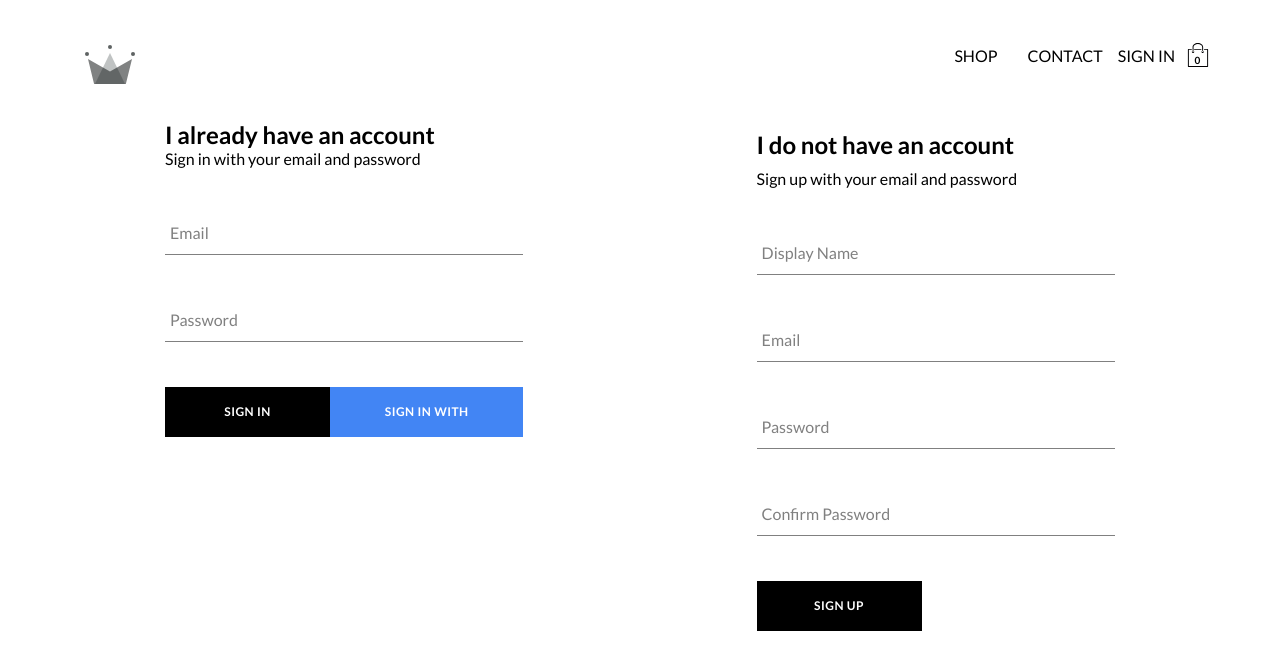
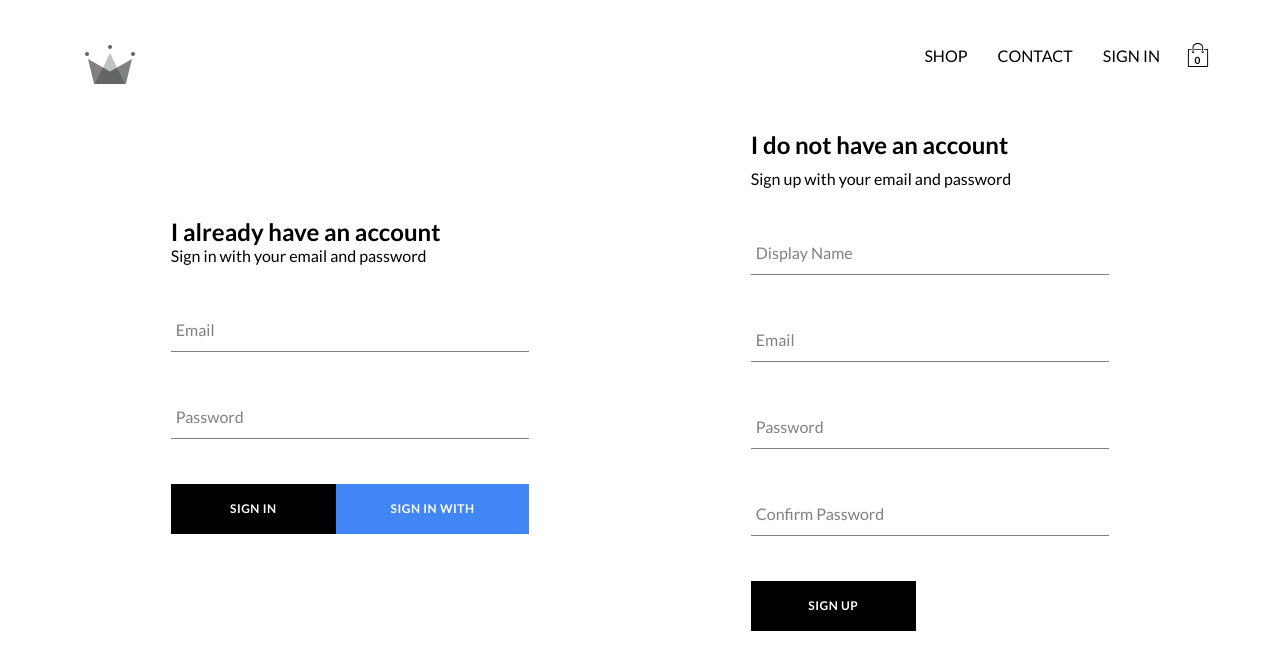
Before and after one commit to riz-l/rizji, a React (Create React App) app: page /sign-in in a window 1280 px wide. Shown: the top 670 px of the page. Built offline with nearby package versions, Linux system fonts and the light colour scheme; no server answers.

Commit message:
Updated the application with reselect, replaced cart selectors with memoized selectors

```diff
--- a/package.json
+++ b/package.json
@@ -16,6 +16,7 @@
     "react-scripts": "3.4.1",
     "redux": "^4.0.5",
     "redux-logger": "^3.0.6",
+    "reselect": "^4.0.0",
     "typescript": "^3.9.6"
   },
   "scripts": {
--- a/src/components/UI/CartDropdown/CartDropdown.component.jsx
+++ b/src/components/UI/CartDropdown/CartDropdown.component.jsx
@@ -1,6 +1,7 @@
 // Import: Dependencies
 import React from "react";
 import { connect } from "react-redux";
+import { selectCartItems } from "../../../redux/cart/cart.selectors";
 
 // Import: Styling
 import "./CartDropdown.styles.scss";
@@ -23,8 +24,8 @@ function CartDropdown({ cartItems }) {
   );
 }
 
-const mapStateToProps = ({ cart: { cartItems } }) => ({
-  cartItems,
+const mapStateToProps = (state) => ({
+  cartItems: selectCartItems(state),
 });
 
 // Export: CartDropdown
--- a/src/components/UI/CartDropdown/CartDropdown.styles.scss
+++ b/src/components/UI/CartDropdown/CartDropdown.styles.scss
@@ -9,7 +9,7 @@
   position: absolute;
   right: 20px;
   top: 80px;
-  width: 400px;
+  width: 500px;
   z-index: 5;
 
   .CartDropdown__cart-items {
--- a/src/components/UI/CartIcon/CartIcon.component.jsx
+++ b/src/components/UI/CartIcon/CartIcon.component.jsx
@@ -2,6 +2,7 @@
 import React from "react";
 import { connect } from "react-redux";
 import { toggleCartHidden } from "../../../redux/cart/cart.actions";
+import { selectCartItemsCount } from "../../../redux/cart/cart.selectors";
 
 // Import: Styling
 import "./CartIcon.styles.scss";
@@ -10,11 +11,11 @@ import "./CartIcon.styles.scss";
 import { ReactComponent as ShoppingIcon } from "../../../assets/images/shopping-bag.svg";
 
 // UI: CartIcon
-function CartIcon({ toggleCartHidden }) {
+function CartIcon({ toggleCartHidden, itemCount }) {
   return (
     <div className="CartIcon" onClick={toggleCartHidden}>
       <ShoppingIcon className="CartIcon__shopping-icon" />
-      <span className="CartIcon__item-count">0</span>
+      <span className="CartIcon__item-count">{itemCount}</span>
     </div>
   );
 }
@@ -23,5 +24,9 @@ const mapDispatchToProps = (dispatch) => ({
   toggleCartHidden: () => dispatch(toggleCartHidden()),
 });
 
+const mapStateToProps = (state) => ({
+  itemCount: selectCartItemsCount(state),
+});
+
 // Export: CartIcon
-export default connect(null, mapDispatchToProps)(CartIcon);
+export default connect(mapStateToProps, mapDispatchToProps)(CartIcon);
--- a/src/components/UI/Header/Header.component.jsx
+++ b/src/components/UI/Header/Header.component.jsx
@@ -31,11 +31,11 @@ function Header({ currentUser, hidden }) {
           CONTACT
         </Link>
         {currentUser ? (
-          <div className="option" onClick={() => auth.signOut()}>
+          <div className="Header__option" onClick={() => auth.signOut()}>
             SIGN OUT
           </div>
         ) : (
-          <Link className="option" to="/sign-in">
+          <Link className="Header__option" to="/sign-in">
             SIGN IN
           </Link>
         )}
--- a/src/components/UI/Header/Header.styles.scss
+++ b/src/components/UI/Header/Header.styles.scss
@@ -1,10 +1,14 @@
 /*#region UI: Header */
 .Header {
+  background: white;
   display: flex;
   height: 70px;
   justify-content: space-between;
   margin-bottom: 25px;
+  position: sticky;
   width: 100%;
+  top: 0;
+  z-index: 999;
 
   .Header__logo-container {
     height: 100%;
--- a/src/components/UI/SignIn/SignIn.styles.scss
+++ b/src/components/UI/SignIn/SignIn.styles.scss
@@ -10,6 +10,7 @@
 
   .SignIn__buttons {
     display: flex;
+    align-items: center;
     justify-content: space-between;
   }
 }
--- a/src/components/pages/SignInSignUpPage/SignInSignUpPage.component.jsx
+++ b/src/components/pages/SignInSignUpPage/SignInSignUpPage.component.jsx
@@ -12,8 +12,12 @@ import SignUp from "../../UI/SignUp/SignUp.component";
 function SignInSignUpPage() {
   return (
     <div className="SignInSignUpPage">
-      <SignIn />
-      <SignUp />
+      <div className="SignInSignUpPage__container">
+        <SignIn />
+      </div>
+      <div className="SignInSignUpPage__container">
+        <SignUp />
+      </div>
     </div>
   );
 }
--- a/src/components/pages/SignInSignUpPage/SignInSignUpPage.styles.scss
+++ b/src/components/pages/SignInSignUpPage/SignInSignUpPage.styles.scss
@@ -1,8 +1,20 @@
 /*#region Page: SignInSignUpPage */
 .SignInSignUpPage {
+  align-items: center;
   display: flex;
-  justify-content: space-between;
+  flex-direction: row;
+  justify-content: space-around;
   margin: 30px auto;
-  width: 950px;
+  width: 100%;
+
+  .SignInSignUpPage__container {
+    align-items: center;
+    display: flex;
+    flex-direction: column;
+    height: 100%;
+    justify-content: center;
+    top: 0;
+    width: 100%;
+  }
 }
 /*#endregion /Page: SignInSignUpPage */
--- /dev/null
+++ b/src/redux/cart/cart.selectors.js
@@ -0,0 +1,18 @@
+import { createSelector } from "reselect";
+
+const selectCart = (state) => state.cart;
+
+export const selectCartItems = createSelector(
+  [selectCart],
+  (cart) => cart.cartItems
+);
+
+export const selectCartItemsCount = createSelector(
+  [selectCartItems],
+  (cartItems) =>
+    cartItems.reduce(
+      (accumulatedQuantity, cartItem) =>
+        accumulatedQuantity + cartItem.quantity,
+      0
+    )
+);
```
Also changed, not shown: 1 other file (tests, documents, lock files or other folders).
